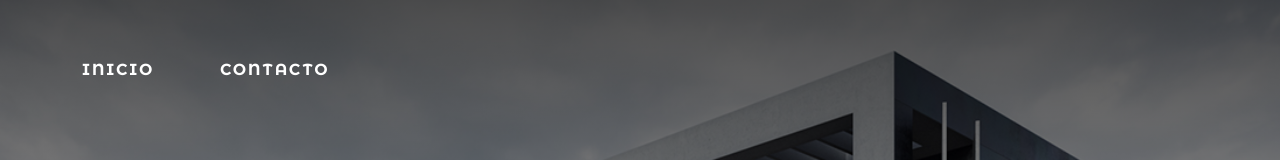
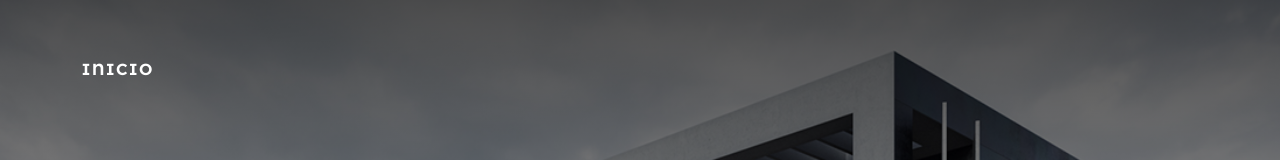
Before and after one commit to luisosores/inmueble-sass-osores, a plain HTML site: page index.html in a window 1280 px wide. Shown: the top 160 px of the page. Drawn offline with nearby package versions, Linux system fonts and the light colour scheme.

Commit message:
eliminado pagina en el index

```diff
--- a/index.html
+++ b/index.html
@@ -25,9 +25,6 @@
                         <ul class="navbar-nav ml-auto">
                             <li class="nav-item active">
                                 <a class="nav-link" href="index.html">Inicio</a>
-                            </li>
-                            <li class="nav-item">
-                                <a class="nav-link" href="pages/contacto.html">contacto</a>
                             </li>
                         </ul>
                     </div>
```
